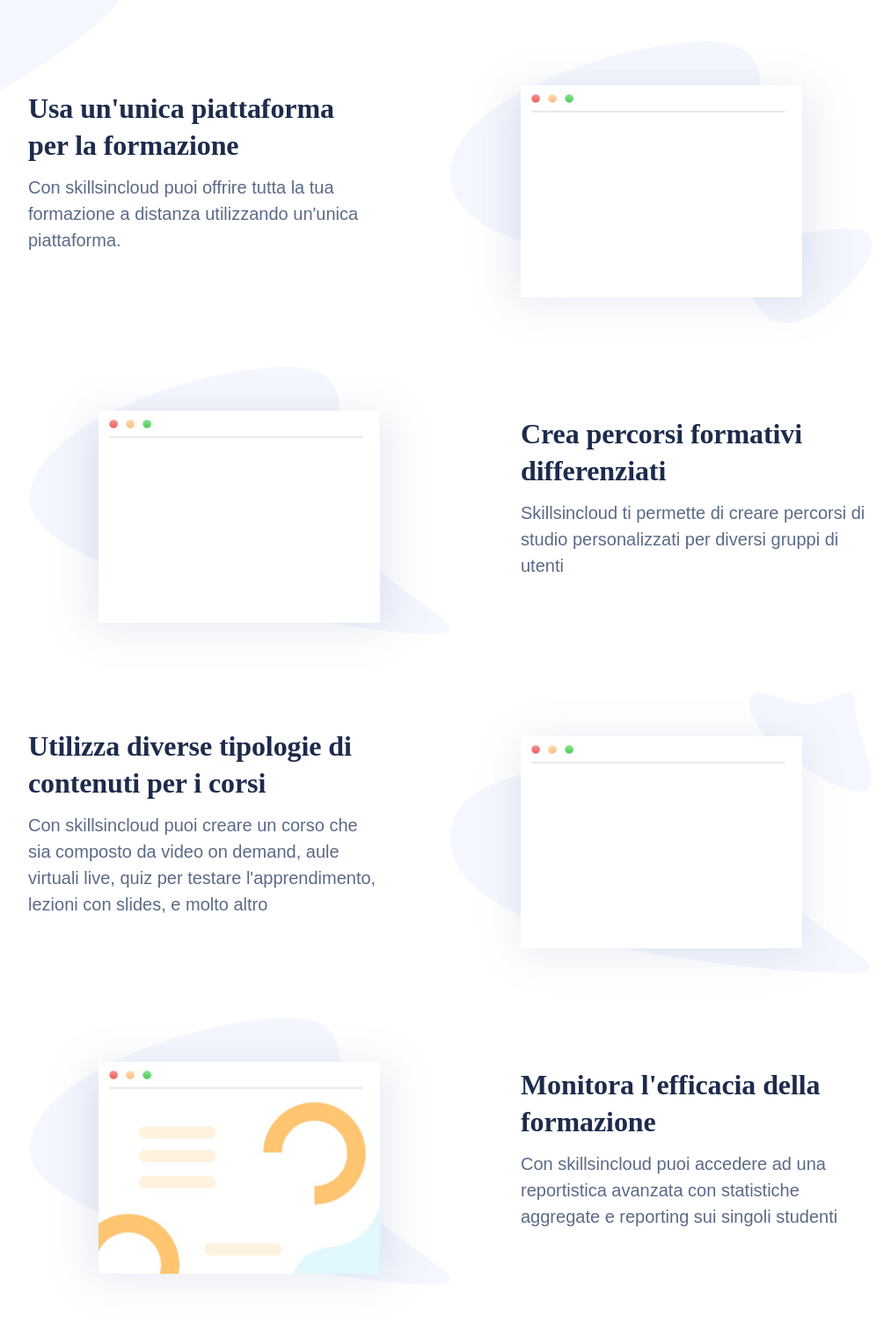
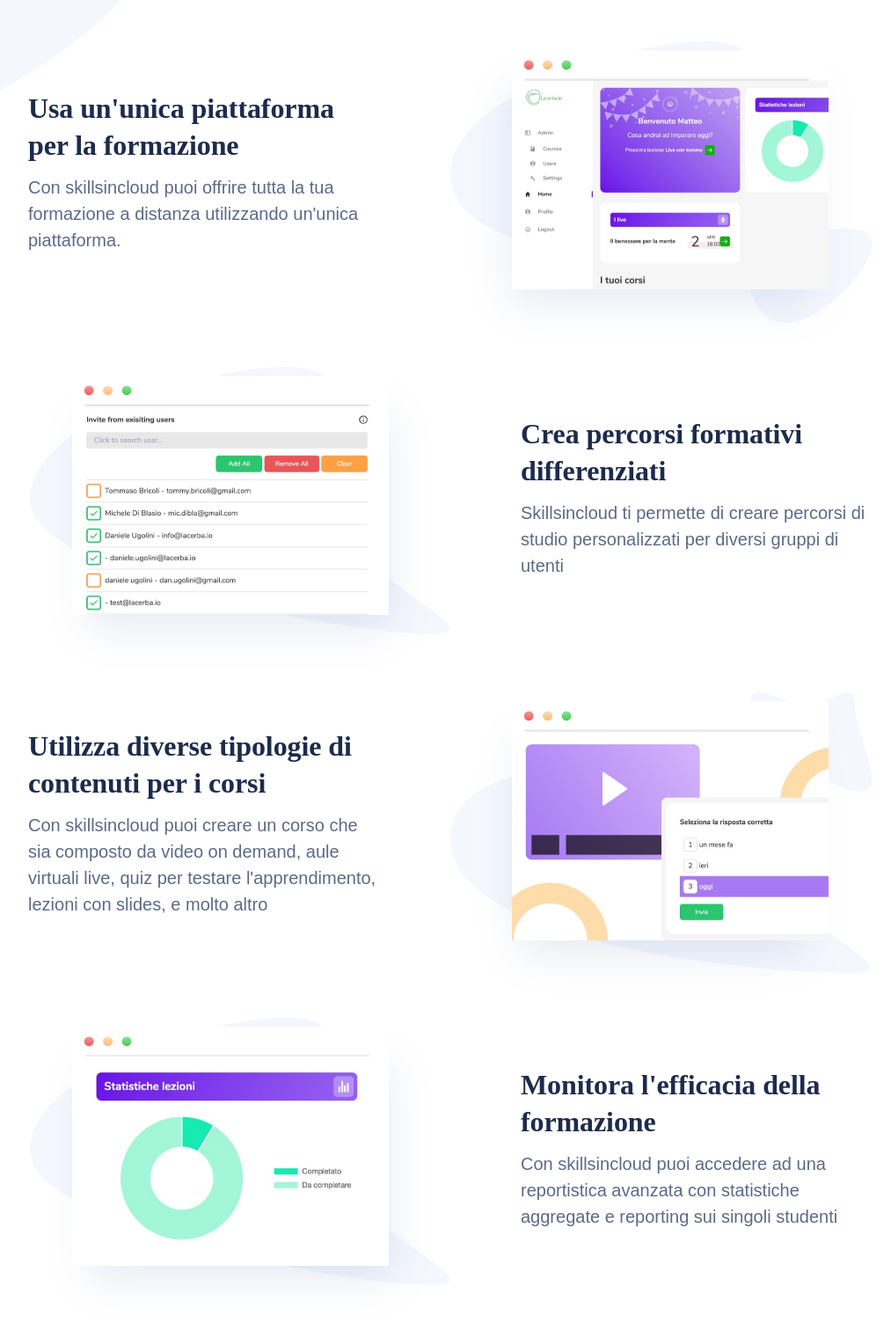
Before and after one commit to LacerbaDev/landing-skills, a website: page index.html in a window 1280 px wide. Shown: the part 739-2260 px from the top of the page at 88% size, without its empty margins (128-1141 px from the left). Drawn offline with nearby package versions, Linux system fonts and the light colour scheme; a web font is replaced by a local one.

Commit message:
features imgs

```diff
--- a/index.html
+++ b/index.html
@@ -163,7 +163,7 @@
 									</g>
 									<g transform="translate(57 40)">
 										<use fill="#FFF" xlink:href="#features-1-a" style="mix-blend-mode:multiply;filter:url(#dropshadow-f-1)"/>
-										<img src="src/images/feature-template.jpg"  class="feature-img"/>
+										<img src="src/images/feature-1.jpg"  class="feature-img"/>
 										<path d="M41.53 58.446C31.926 59.796 22.195 66.22 13 75.888v76.918c8.824-10.661 18.335-18.522 28.53-19.954 43.753-6.15 103.475 17.59 70.166 0-33.308-17.59-26.413-80.555-70.165-74.406z" fill="#FF9083"/>
 										<path d="M350.002 75.426c-21.168-10.785-64.642 27.763-75.428 48.93-10.785 21.168 39.112-19.155 60.28-8.37 8.496 4.329 14.02 11.38 18.146 16.9V77.136a42.51 42.51 0 0 0-2.998-1.709z" fill="#FFE9E7"/>
 										<path d="M101.252 71.947l-15.99 3.362-13.844 9.55-16.191-2.896-16.002.685-11.23 16.377-11.617 15.88c.897-.248-.229-.248-3.378 0v4.63c2.796-.056 4.72-.056 5.771 0l13.016-15.299 10.25-16.311 14.61-.043 14.869-2.487 15.086-3.598 14.86-4.954 13.644-6.775 14.439 9.359 14.47 9.994 15.46 6.435 15.691-3.123 14.356-9.018 16.961-4.307-2.498-3.217-14.348 6.003-15.466 4.731-14.526 6.572-14.131-10.298-16.061-7.536L115.623 65l-14.371 6.947z" fill="url(#features-1-b)"/>
@@ -199,7 +199,7 @@
 										<path d="M456.32 303.547c88.366 0-106.453-64.428-106.453-152.793C349.867 62.388 380.366 0 292 0S2.043 62.388 2.043 150.754c0 88.365 365.912 152.793 454.277 152.793z" fill="#F4F7FE"/>
 										<g transform="translate(70 23)">
 											<use fill="#FFF" xlink:href="#feature-2-a" style="mix-blend-mode:multiply;filter:url(#dropshadow-f-2)"/>
-											<img src="src/images/feature-template.jpg"  class="feature-img"/>
+											<img src="src/images/users.jpg"  class="feature-img"/>
 											<path d="M31.625 123.62c33.137 0 18.98 85.493 18.98 52.356 0-33.137 100.43-91.442 67.293-91.442-20.35 0-77.099-9.132-117.898-8.503v47.317c10.468.547 21.558.272 31.625.272z" fill="#FFE5F1"/>
 											<g transform="translate(140 189)">
 												<mask id="feature-2-d" fill="#fff">
@@ -242,7 +242,7 @@
 										</g>
 										<g transform="translate(80 40)">
 											<use fill="#FFF" xlink:href="#features-3-a" style="mix-blend-mode:multiply;filter:url(#dropshadow-f-2)"/>
-											<img src="src/images/feature-template.jpg"  class="feature-img"/>
+											<img src="src/images/feature-media.jpg"  class="feature-img"/>
 											<path d="M131.594 185.875c33.137 0-88.594-28.109-88.594-61.246 0-22.23-19.932-41.805-43-52.281v75.216c33.425 22.264 106.39 38.311 131.594 38.311z" fill="#FFF6E7"/>
 											<path d="M320 62.182c-27.86.37-87.107 29.127-111.969 29.127-33.137 0 56.035 22.472 56.035 55.609 0 19.031 26.93 26.733 55.934 29.84V62.182z" fill="#FFC570"/>
 										</g>
@@ -280,7 +280,7 @@
 										<path d="M456.32 303.547c88.366 0-106.453-64.428-106.453-152.793C349.867 62.388 380.366 0 292 0S2.043 62.388 2.043 150.754c0 88.365 365.912 152.793 454.277 152.793z" fill="#F4F7FE"/>
 										<g transform="translate(70 23)">
 											<use fill="#FFF" xlink:href="#feature-2-a" style="mix-blend-mode:multiply;filter:url(#dropshadow-f-2)"/>
-											<img src="src/images/stats.jpg"  class="feature-img"/>
+											<img src="src/images/stats-2.jpg"  class="feature-img"/>
 											<path d="M31.625 123.62c33.137 0 18.98 85.493 18.98 52.356 0-33.137 100.43-91.442 67.293-91.442-20.35 0-77.099-9.132-117.898-8.503v47.317c10.468.547 21.558.272 31.625.272z" fill="#FFE5F1"/>
 											<g transform="translate(140 189)">
 												<mask id="feature-2-d" fill="#fff">
@@ -323,7 +323,7 @@
 										</g>
 										<g transform="translate(80 40)">
 											<use fill="#FFF" xlink:href="#features-3-a" style="mix-blend-mode:multiply;filter:url(#dropshadow-f-2)"/>
-											<img src="src/images/feature-template.jpg"  class="feature-img"/>
+											<img src="src/images/feature-custom.jpg"  class="feature-img"/>
 											<path d="M131.594 185.875c33.137 0-88.594-28.109-88.594-61.246 0-22.23-19.932-41.805-43-52.281v75.216c33.425 22.264 106.39 38.311 131.594 38.311z" fill="#FFF6E7"/>
 											<path d="M320 62.182c-27.86.37-87.107 29.127-111.969 29.127-33.137 0 56.035 22.472 56.035 55.609 0 19.031 26.93 26.733 55.934 29.84V62.182z" fill="#FFC570"/>
 										</g>
--- a/src/scss/layout/_features-extended.scss
+++ b/src/scss/layout/_features-extended.scss
@@ -19,7 +19,7 @@
 	img,
 		svg {
 				width: 100%;
-				max-width: 320px;
+				max-width: 360px;
 				height: auto;
 				margin: 0 auto;
 				overflow: visible;
@@ -54,19 +54,19 @@
 
 				&:nth-child(even) {
 					.feature-img {
-						right: 140px;
+						right: 110px;
 					}
 
 				}
 
 				&:nth-child(odd) {
 					.feature-img {
-						left: 140px;
+						left: 110px;
 					}
 				}
 
 				.feature-img {
-					top: 100px;
+					top: 60px;
 				}
 
 				&:nth-child(even) {
```
Also changed, not shown: dist/css/style.css, dist/images/feature-1.jpg (added), dist/images/feature-custom.jpg (added), dist/images/feature-media.jpg (added), dist/images/stats-2.jpg (added), dist/images/users.jpg (added), src/images/feature-1.jpg (added), src/images/feature-custom.jpg (added), src/images/feature-media.jpg (added), src/images/stats-2.jpg (added), src/images/users.jpg (added).
